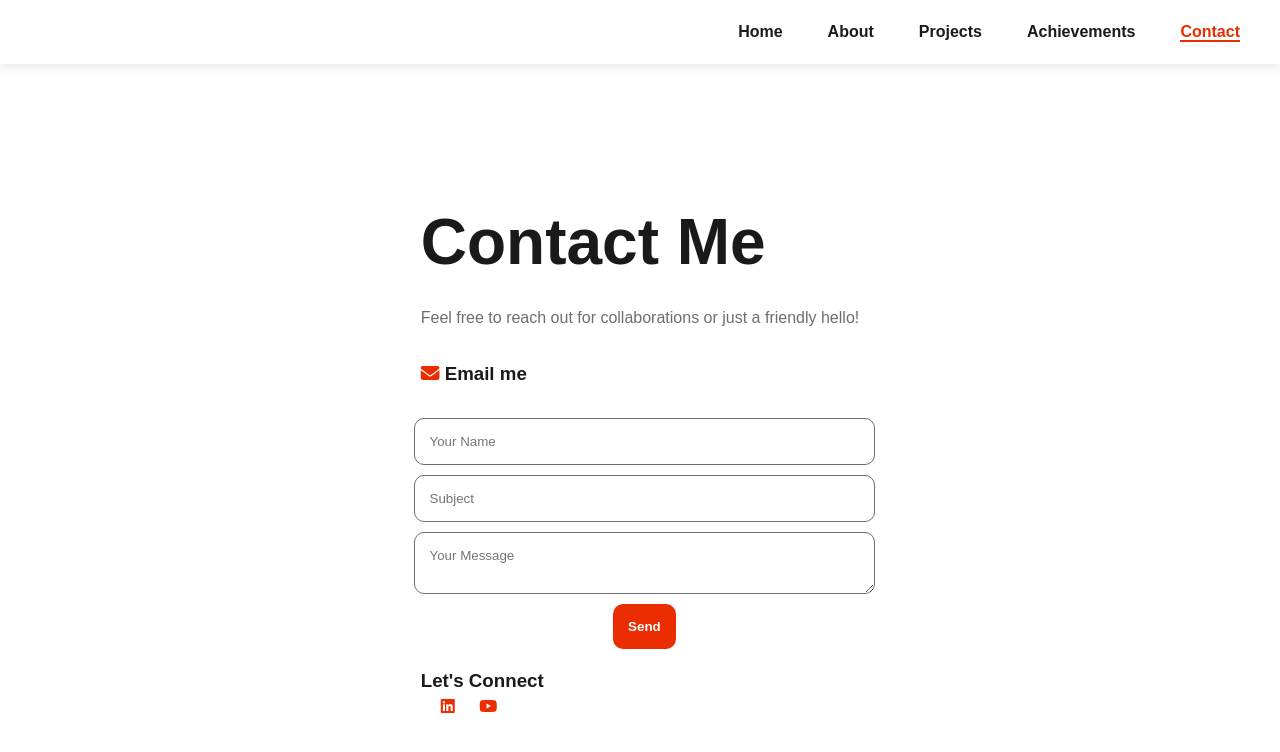
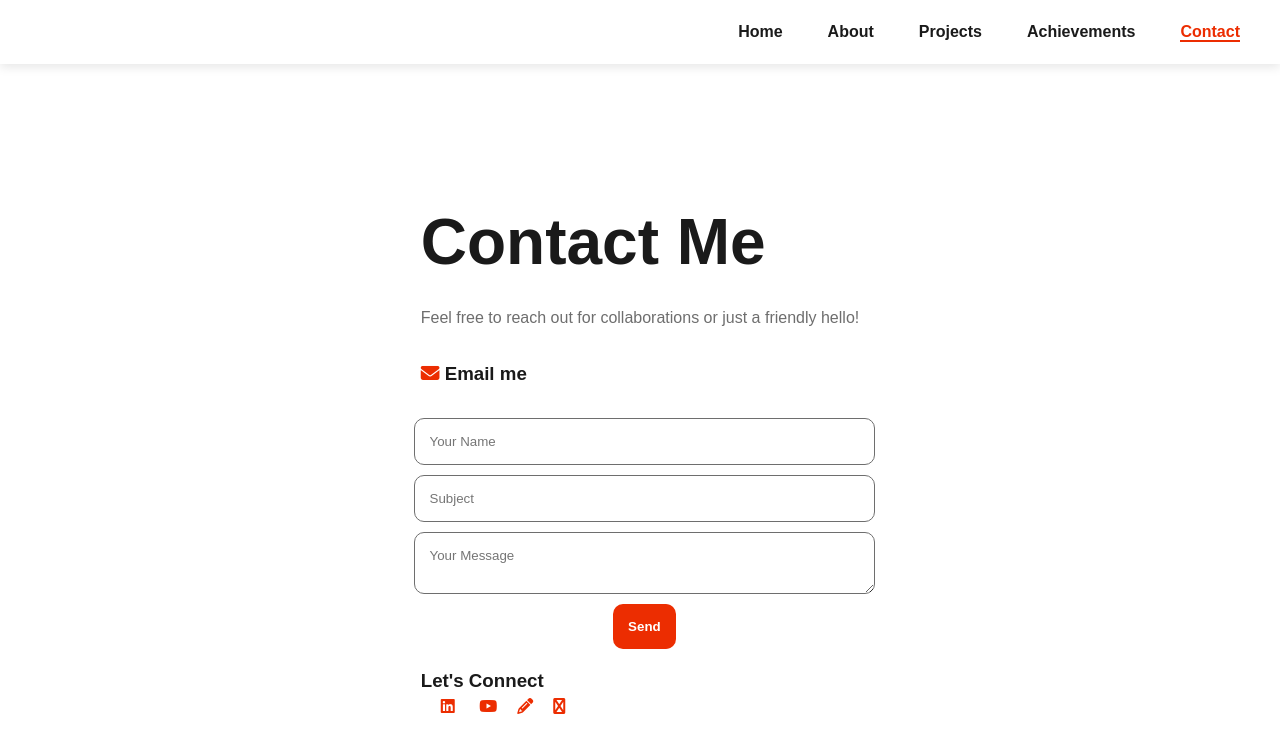
Before and after one commit to sherpeus/portfolio, a React (Vite) app: page /contact in a window 1280 px wide. Shown: the top 752 px of the page. Built offline with nearby package versions, Linux system fonts and the light colour scheme.

Commit message:
updated the contact details and the related design

```diff
--- a/src/Contact.jsx
+++ b/src/Contact.jsx
@@ -51,6 +51,8 @@ function Contact() {
         <div className="connect-apps">
         <span> <a href="https://www.linkedin.com/in/mark-rodrigo/" target="_blank"><i class="fa-brands fa-linkedin"></i> </a> </span>
         <span><a href="https://www.youtube.com/@md_pedia1" target='_blank'><i class="fa-brands fa-youtube"></i></a></span>
+        <span><a href="https://medium.com/@mdrodrigo2006" target='_blank'><i class="fa fa-pencil" aria-hidden="true"></i></a></span>
+        <span><a href='https://github.com/sherpeus' target='_blank'><i class="fa fa-github-alt" aria-hidden="true"></i></a></span>
         </div>
       </div>
     </div>
```
Also changed, not shown: index.html (line endings or trailing spaces).
